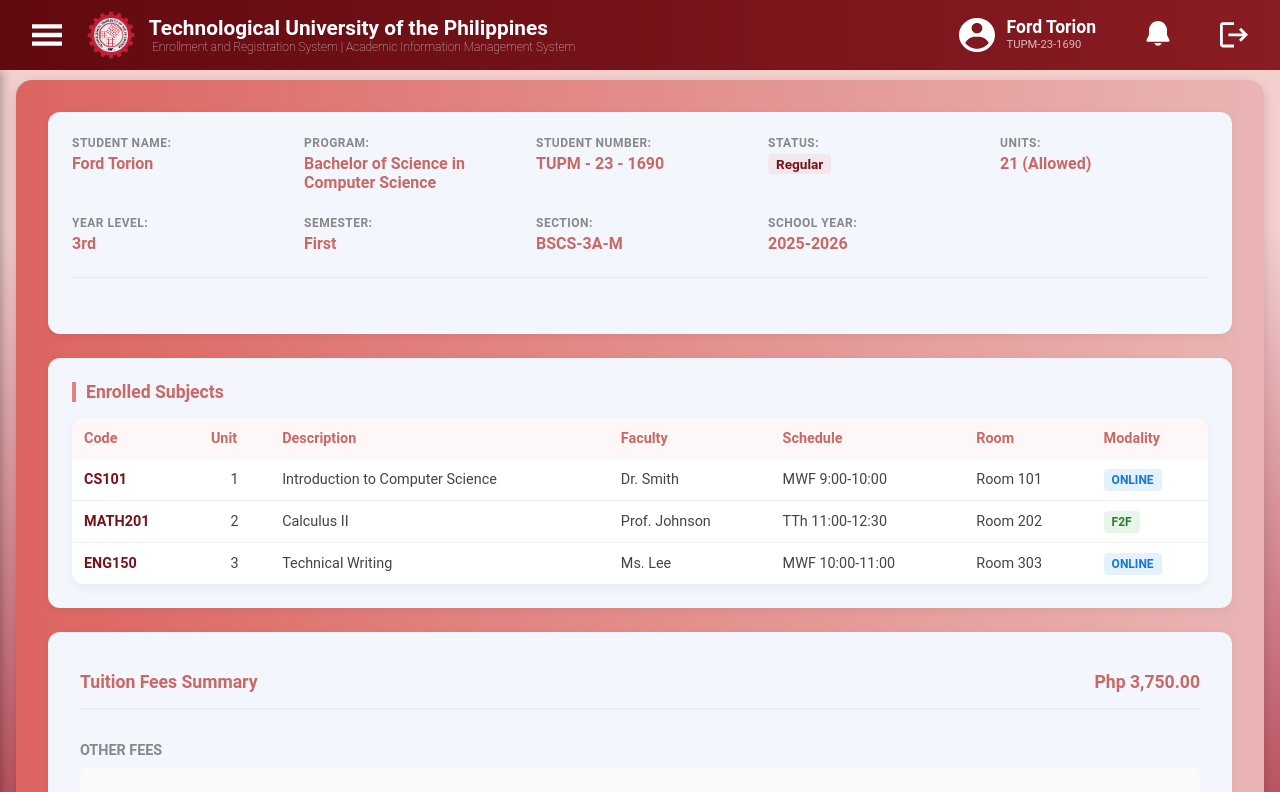
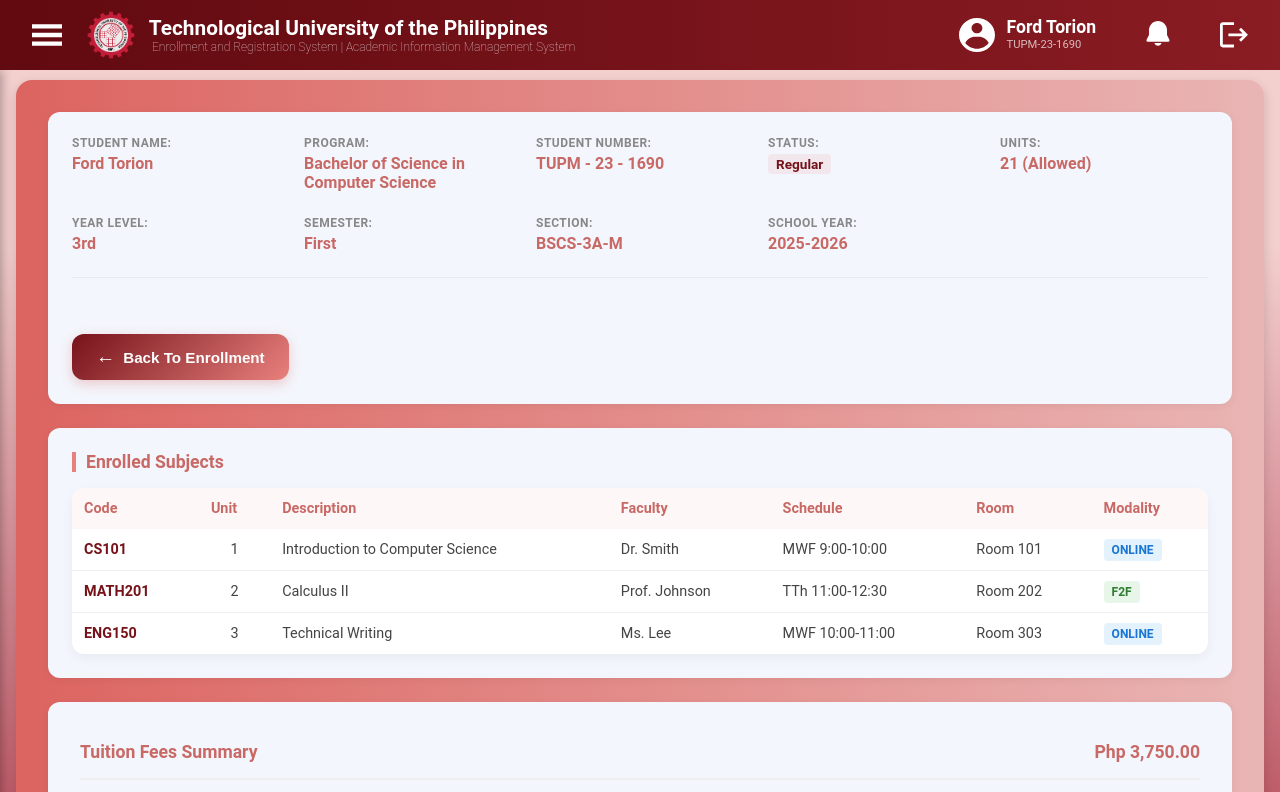
Before and after one commit to AlexGaledo/TUP_ERS_enhancement, a React (Vite) app in the folder ers_frontend/: page /enrollment/assessment in a window 1280 px wide. Shown: the top 792 px of the page. Built offline with nearby package versions, Linux system fonts and the light colour scheme; no server answers.

Commit message:
Back Button for easy navigating back to previous page from assessment page.

```diff
--- a/ers_frontend/src/css/enrollment/assessment.css
+++ b/ers_frontend/src/css/enrollment/assessment.css
@@ -53,6 +53,61 @@
     border-radius: 4px;
     font-size: 0.85rem !important;
     width: fit-content;
+}
+
+/* Back Button */
+.backBtn {
+    margin-top: 1.5rem;
+    display: inline-flex;
+    align-items: center;
+    gap: 0.5rem;
+    padding: 0.75rem 1.5rem;
+    background: linear-gradient(135deg, var(--primary-color) 0%, var(--tertiary-color) 100%);
+    color: white;
+    border: none;
+    border-radius: 12px;
+    font-size: 0.95rem;
+    font-weight: 700;
+    cursor: pointer;
+    transition: all 0.3s ease;
+    box-shadow: 0 4px 12px rgba(220, 100, 96, 0.3);
+    position: relative;
+    overflow: hidden;
+}
+
+.backBtn::before {
+    content: '';
+    position: absolute;
+    top: 0;
+    left: -100%;
+    width: 100%;
+    height: 100%;
+    background: linear-gradient(90deg, transparent, rgba(255,255,255,0.2), transparent);
+    transition: left 0.5s ease;
+}
+
+.backBtn:hover::before {
+    left: 100%;
+}
+
+.backBtn:hover {
+    transform: translateY(-2px);
+    box-shadow: 0 6px 20px rgba(220, 100, 96, 0.4);
+}
+
+.backBtn:active {
+    transform: translateY(0);
+    box-shadow: 0 2px 8px rgba(220, 100, 96, 0.3);
+}
+
+.back-arrow {
+    font-size: 1.2rem;
+    font-weight: bold;
+    transition: transform 0.3s ease;
+}
+
+.backBtn:hover .back-arrow {
+    transform: translateX(-4px);
 }
 
 /* --- Subjects Card --- */
--- a/ers_frontend/src/pages/enrollment/enrollmentAssessment.jsx
+++ b/ers_frontend/src/pages/enrollment/enrollmentAssessment.jsx
@@ -1,9 +1,12 @@
 // TUP_ERS_enhancement\ers_frontend
 
 import React from 'react';
+import { useNavigate } from 'react-router-dom';
 import "../../css/enrollment/assessment.css";
 
 function Assessment() {
+    const navigate = useNavigate();
+
     const enrolledSubjects = [
         {   code: 'CS101',
             unit: 1,
@@ -64,6 +67,10 @@
                         <h3>School Year:</h3><span>2025-2026</span>
                     </div>
                 </div>
+                <button className='backBtn' onClick={() => navigate('/enrollment')}>
+                    <span className='back-arrow'>←</span>
+                    Back To Enrollment
+                </button>
             </header>
 
             {/* --- SUBJECTS TABLE --- */}
```
